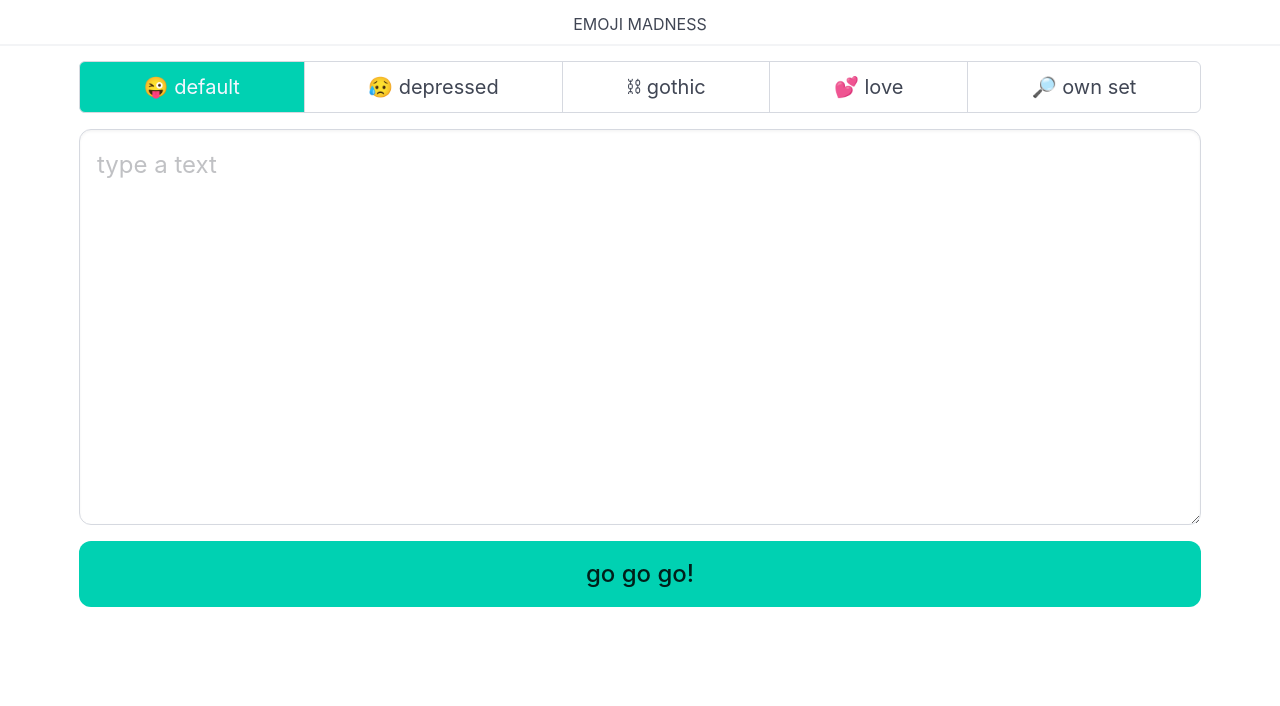
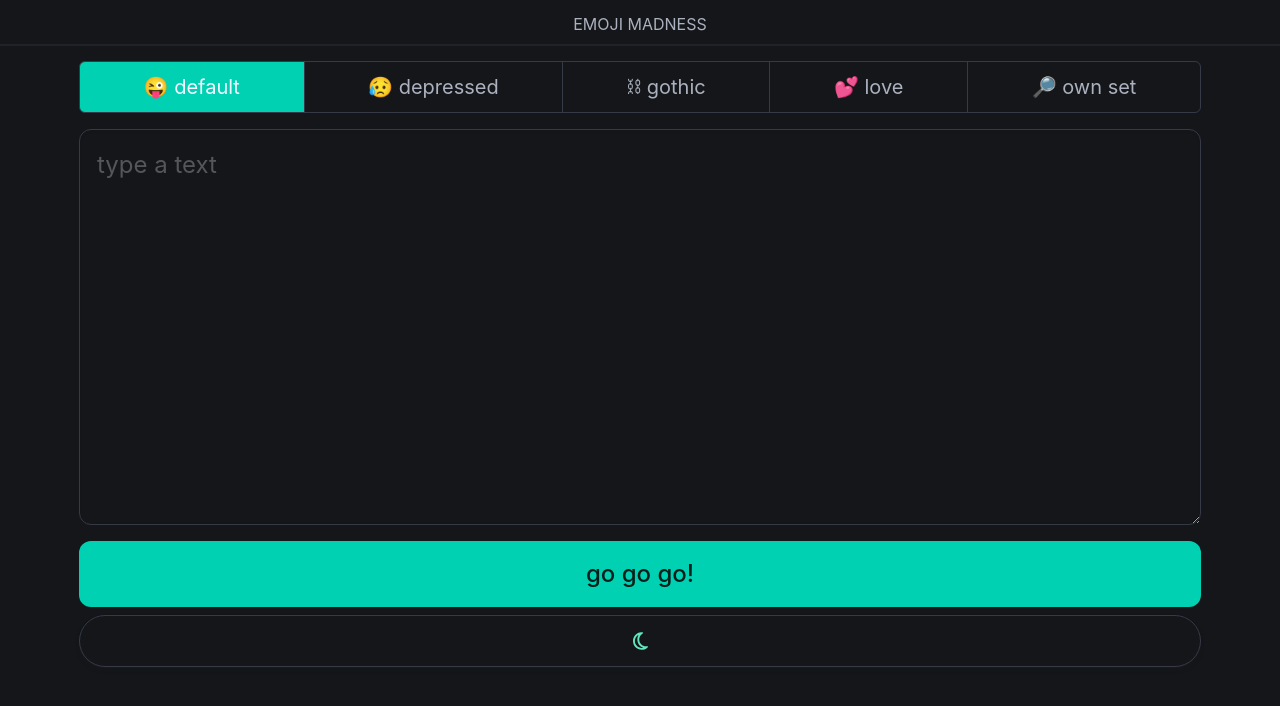
Before and after one commit to cartwheee11/emojimadness, a Vue app: page / in a window 1280 px wide. Shown: the top 706 px of the page. Built offline with nearby package versions, Linux system fonts and the light colour scheme.

Commit message:
implent theme change

```diff
--- a/index.html
+++ b/index.html
@@ -1,9 +1,9 @@
 <!DOCTYPE html>
-<html lang="en">
+<html lang="en" data-theme="dark">
   <head>
-    <meta charset="UTF-8">
-    <link rel="icon" href="/favicon.ico">
-    <meta name="viewport" content="width=device-width, initial-scale=1.0">
+    <meta charset="UTF-8" />
+    <link rel="icon" href="/favicon.ico" />
+    <meta name="viewport" content="width=device-width, initial-scale=1.0" />
     <title>Vite App</title>
   </head>
   <body>
--- a/src/views/HomeView.vue
+++ b/src/views/HomeView.vue
@@ -32,6 +32,12 @@
       </textarea>
       <button @click="doShit" class="container submit button  is-mobile max-width is-primary is-large">
         go go go!
+      </button>
+      <button @click="changeTheme" class="mt-2 container change-theme button is-pimary is-large is-rounded">
+        <svg xmlns="http://www.w3.org/2000/svg" height="20" width="15" viewBox="0 0 384 512">
+          <path fill="#63E6BE"
+            d="M144.7 98.7c-21 34.1-33.1 74.3-33.1 117.3c0 98 62.8 181.4 150.4 211.7c-12.4 2.8-25.3 4.3-38.6 4.3C126.6 432 48 353.3 48 256c0-68.9 39.4-128.4 96.8-157.3zm62.1-66C91.1 41.2 0 137.9 0 256C0 379.7 100 480 223.5 480c47.8 0 92-15 128.4-40.6c1.9-1.3 3.7-2.7 5.5-4c4.8-3.6 9.4-7.4 13.9-11.4c2.7-2.4 5.3-4.8 7.9-7.3c5-4.9 6.3-12.5 3.1-18.7s-10.1-9.7-17-8.5c-3.7 .6-7.4 1.2-11.1 1.6c-5 .5-10.1 .9-15.3 1c-1.2 0-2.5 0-3.7 0l-.3 0c-96.8-.2-175.2-78.9-175.2-176c0-54.8 24.9-103.7 64.1-136c1-.9 2.1-1.7 3.2-2.6c4-3.2 8.2-6.2 12.5-9c3.1-2 6.3-4 9.6-5.8c6.1-3.5 9.2-10.5 7.7-17.3s-7.3-11.9-14.3-12.5c-3.6-.3-7.1-.5-10.7-.6c-2.7-.1-5.5-.1-8.2-.1c-3.3 0-6.5 .1-9.8 .2c-2.3 .1-4.6 .2-6.9 .4z" />
+        </svg>
       </button>
     </div>
 
@@ -89,6 +95,15 @@ export default defineComponent({
   },
 
   methods: {
+    changeTheme() {
+      const html = document.querySelector('html');
+      if (html?.getAttribute('data-theme') == 'light') {
+        html.setAttribute('data-theme', 'dark')
+      } else {
+        html?.setAttribute('data-theme', 'light')
+      }
+    },
+
     tabClick(item: EmojiSet) {
       // set active tab
       for (const name in this.emojiSets) {
```
